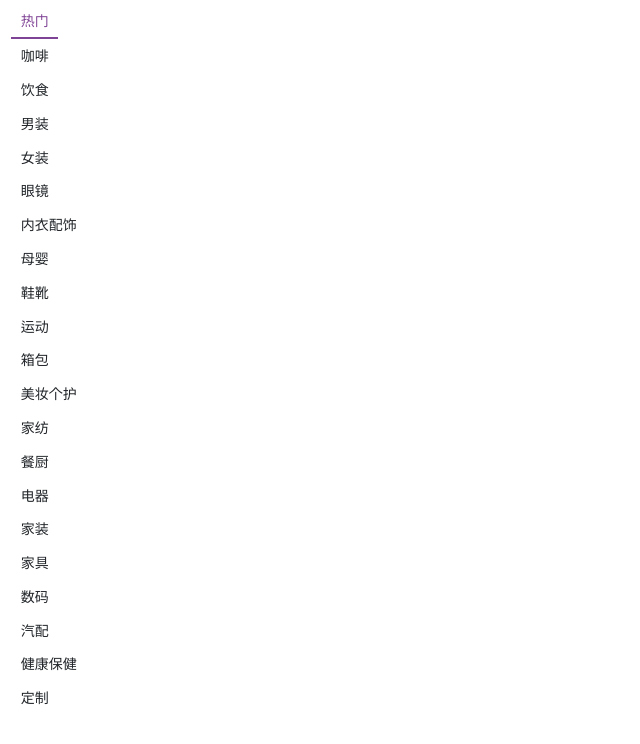
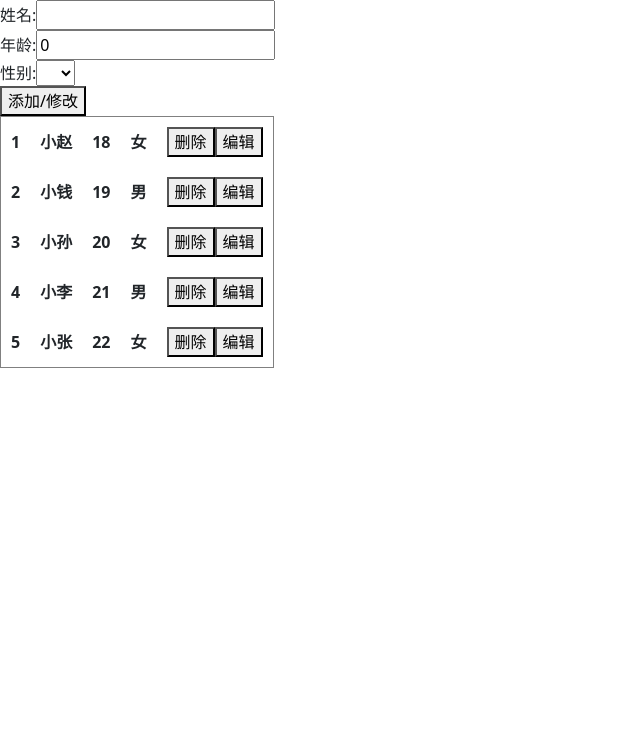
Before and after one commit to TTpeach1/vuecli-demo03, a Vue app: page / in a window 1280 px wide. Shown: the top 744 px of the page, without its empty margins (0-640 px from the left). Built offline with nearby package versions, Linux system fonts and the light colour scheme.

Commit message:
学生信息管理

```diff
--- a/src/App.vue
+++ b/src/App.vue
@@ -1,169 +1,87 @@
 <template>
-  <div class="wrap">
-    <div class="nav_left" id="navLeft">
-      <div class="nav_content" v-for="(item,index) in arr " :key="index">
-        <span :class="{active:index === currentIndex }" @click="toggle(index)">{{item.first_name}}</span>
-      </div>
+  <div id="app">
+    <div>
+      <span>姓名:</span>
+      <input type="text" v-model="name"/>
     </div>
-    <div class="down">
-      <i class="iconfont icon-xiajiantoubeifen gray"></i>
+    <div>
+      <span>年龄:</span>
+      <input type="number" v-model="age"/>
+    </div>
+    <div>
+      <span>性别:</span>
+      <select v-model="sex">
+        <option value="男">男</option>
+        <option value="女">女</option>
+      </select>
+    </div>
+    <div>
+      <button @click="change1?addFn:chan">添加/修改</button>
+    </div>
+    <div>
+      <table
+        border="1"
+        cellpadding="10"
+        cellspacing="0"
+      >
+        <tr v-for="(item,index) in arr" :key="index">
+          <th>{{index+1}}</th>
+          <th>{{item.name}}</th>
+          <th>{{item.age}}</th>
+          <th>{{item.sex}}</th>
+          <th>
+            <button @click="del(index)">删除</button>
+            <button @click="change(index)">编辑</button>
+          </th>
+        </tr>
+      </table>
     </div>
   </div>
 </template>
-
 <script>
 export default {
-  data() {
+  data(){
     return {
-      arr: [
-        {
-          first_id: "0",
-          first_name: "热门"
-        },
-        {
-          first_id: "621",
-          first_name: "\u5496\u5561",
-        },
-        {
-          first_id: "627",
-          first_name: "\u996e\u98df",
-        },
-        {
-          first_id: "279",
-          first_name: "\u7537\u88c5",
-        },
-        {
-          first_id: "294",
-          first_name: "\u5973\u88c5",
-        },
-        {
-          first_id: "122",
-          first_name: "\u773c\u955c",
-        },
-        {
-          first_id: "339",
-          first_name: "\u5185\u8863\u914d\u9970",
-        },
-        {
-          first_id: "391",
-          first_name: "\u6bcd\u5a74",
-        },
-        {
-          first_id: "35",
-          first_name: "\u978b\u9774",
-        },
-        {
-          first_id: "39",
-          first_name: "\u8fd0\u52a8",
-        },
-        {
-          first_id: "153",
-          first_name: "\u7bb1\u5305",
-        },
-        {
-          first_id: "119",
-          first_name: "\u7f8e\u5986\u4e2a\u62a4",
-        },
-        {
-          first_id: "355",
-          first_name: "\u5bb6\u7eba",
-        },
-        {
-          first_id: "51",
-          first_name: "\u9910\u53a8",
-        },
-        {
-          first_id: "334",
-          first_name: "\u7535\u5668",
-        },
-        {
-          first_id: "369",
-          first_name: "\u5bb6\u88c5",
-        },
-        {
-          first_id: "10",
-          first_name: "\u5bb6\u5177",
-        },
-        {
-          first_id: "223",
-          first_name: "\u6570\u7801",
-        },
-        {
-          first_id: "429",
-          first_name: "\u6c7d\u914d",
-        },
-        {
-          first_id: "546",
-          first_name: "\u5065\u5eb7\u4fdd\u5065",
-        },
-        {
-          first_id: "433",
-          first_name: "\u5b9a\u5236",
-        },
-      ],
-      currentIndex:0,
-    };
+      change1:true,
+      name:'',
+      age:0,
+      sex:'',
+      idd:0,
+      arr:[
+        {name:'小赵',age:'18',sex:'女'},
+        {name:'小钱',age:'19',sex:'男'},
+        {name:'小孙',age:'20',sex:'女'},
+        {name:'小李',age:'21',sex:'男'},
+        {name:'小张',age:'22',sex:'女'},
+      ]
+    }
   },
   methods:{
-    toggle(val){
-      console.log(val);
-      this.currentIndex=val
+    addFn(){
+      if(this.name==''||this.age==0) {return alert('能不能行啊')}
+      this.arr.push({
+        name:this.name,
+        age:this.age,
+        sex:this.sex,
+      })
+    },
+    del(val){
+      this.arr.splice(val, 1)
+    },
+    change(index){
+      this.name=this.arr[index].name,
+      this.age=this.arr[index].age,
+      this.sex=this.arr[index].sex
+      this.change1=!this.change1
+      this.idd=index
+    },
+    chan(idd){
+      this.arr.splice(idd,1,{
+        name:this.name,
+        age:this.age,
+        sex:this.sex
+      })
     }
   }
-
-};
+}
 </script>
-
-<style>
-.wrap {
-  width: 100%;
-  display: flex;
-  margin: 0.2rem 0 0 0;
-  position: relative;
-}
-
-/*左侧的导航样式*/
-.nav_left {
-  width: 21.1875rem;
-  overflow: scroll;
-}
-
-.nav_left::-webkit-scrollbar {
-  display: none;
-}
-
-.nav_content {
-  white-space: nowrap;
-  padding: 0 0.7rem;
-}
-
-.nav_content span {
-  display: inline-block;
-  padding: 0.4rem 0.6rem;
-  font-size: 0.875rem;
-}
-
-.nav_content .active {
-  border-bottom: 2px solid #7f4395;
-  color: #7f4395;
-}
-
-.nav_left,
-.down {
-  float: left;
-}
-
-/*右侧导航部分*/
-.down {
-  flex: 1;
-  display: flex;
-  align-items: center;
-  justify-content: center;
-}
-
-.gray {
-  color: gray;
-  display: inline-block;
-  vertical-align: middle;
-}
-</style>
```
Also changed, not shown: src/移动端-导航切换效果.vue (added, +169 -0 lines).
